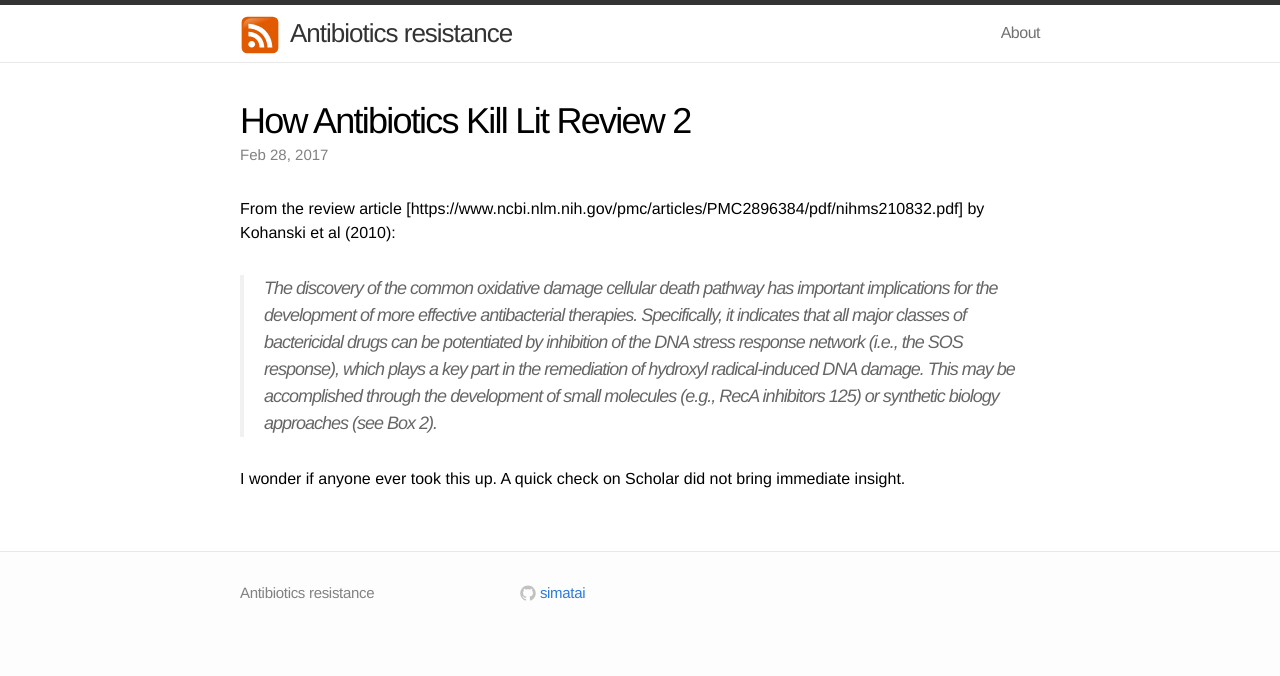
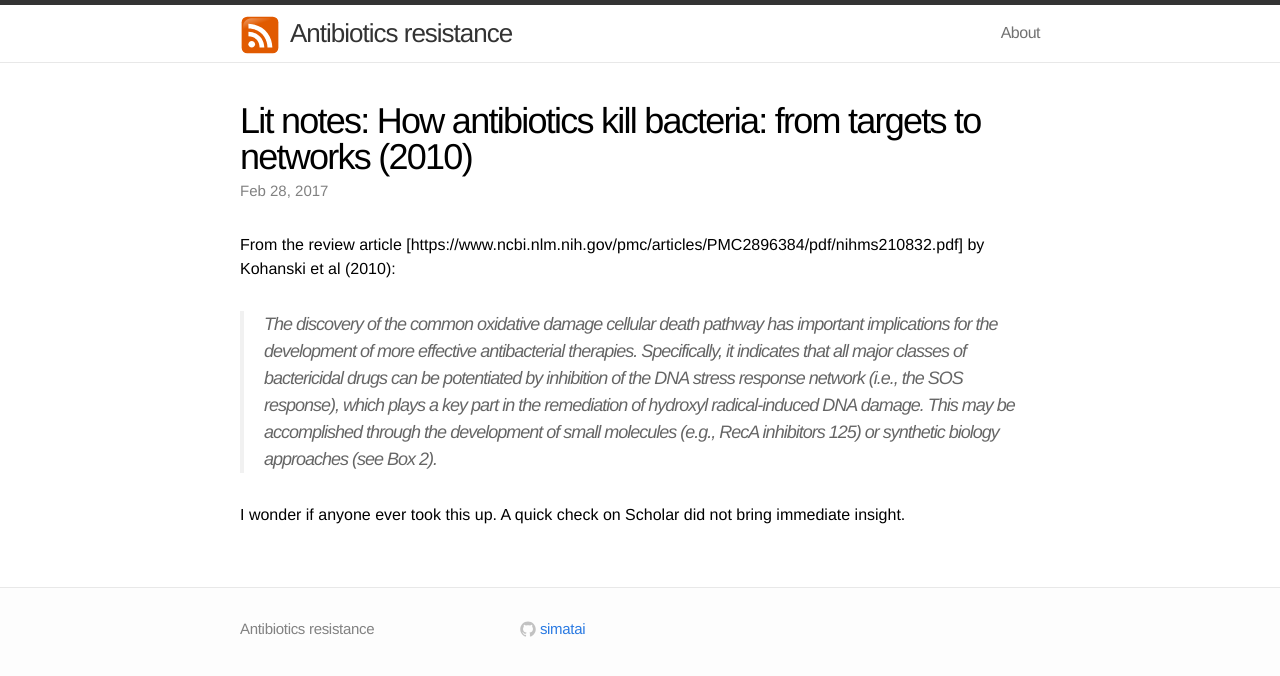
Before and after one commit to simatai/simatai.github.io, a Jekyll site: the page built from _posts/2017-02-28-how-antibiotics-kill-lit-review-2.md, in a window 1280 px wide. Shown: the top 676 px of the page. Built offline with Jekyll 4.4.1, drawn with Linux system fonts in a browser that asks for light colours; our own code applies the rules of GitHub Pages for plain Markdown files.

Commit message:
Update 2017-02-28-how-antibiotics-kill-lit-review-2.md

```diff
--- a/_posts/2017-02-28-how-antibiotics-kill-lit-review-2.md
+++ b/_posts/2017-02-28-how-antibiotics-kill-lit-review-2.md
@@ -1,3 +1,8 @@
+---
+title: "Lit notes: How antibiotics kill bacteria: from targets to networks (2010)"
+date: 2017-02-28
+layout: post
+---
 
 
 From the review article [https://www.ncbi.nlm.nih.gov/pmc/articles/PMC2896384/pdf/nihms210832.pdf] by Kohanski et al (2010):
```
